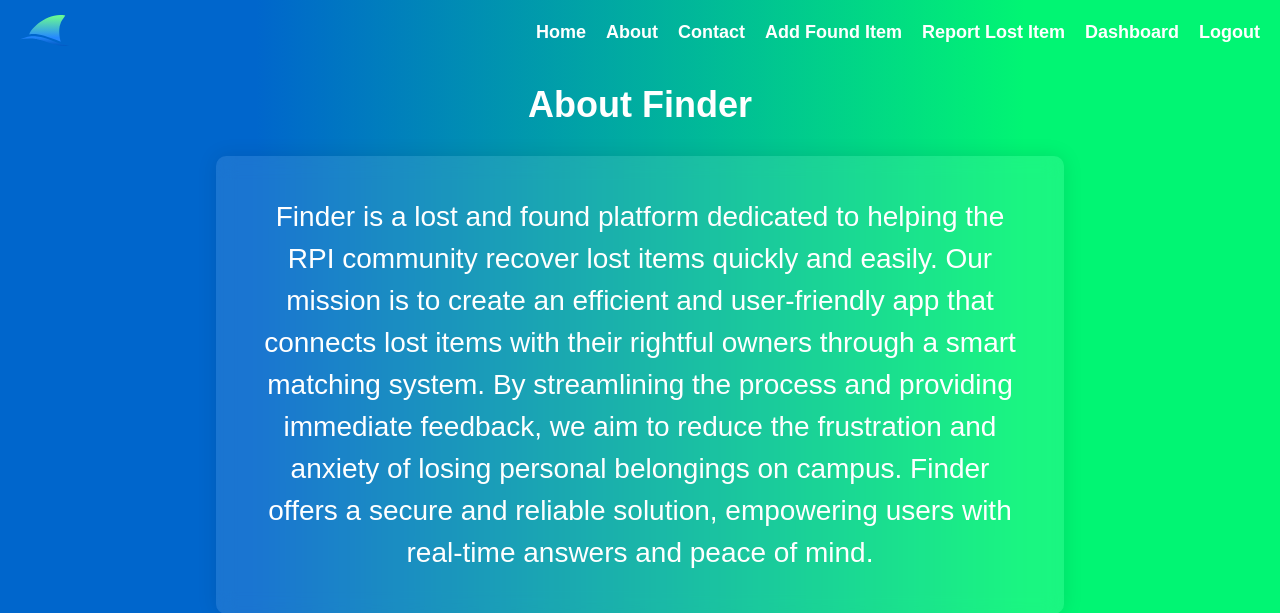
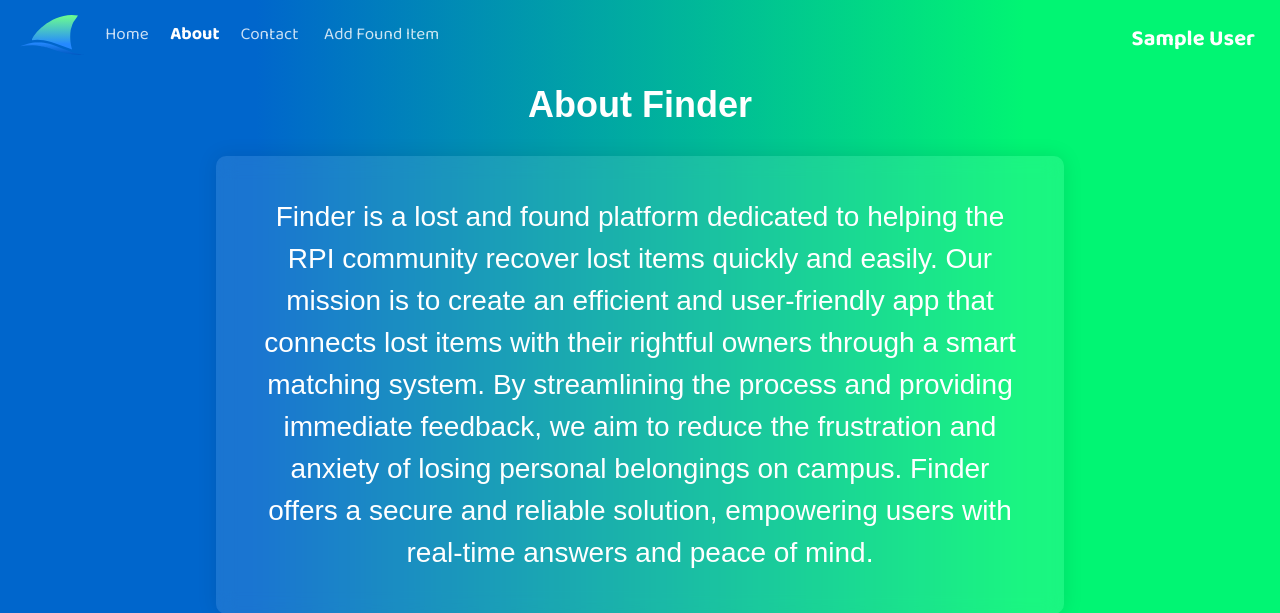
Before and after one commit to jfodera/Finder, a PHP site: page /php/about.php in a window 1280 px wide. Shown: the top 613 px of the page. Run offline with PHP 8.4, Linux system fonts and the light colour scheme; the visitor is signed in with stand-in values (Sample User, id 1).

Commit message:
updated navbar options to improve navigation clarity, updated header styling, integrated account name into logout button for dashboard personalization

```diff
--- a/php/header.php
+++ b/php/header.php
@@ -17,35 +17,50 @@ if (session_status() === PHP_SESSION_NONE) {
     <div class="header-content">
         <!-- Uses php for the source so that this header can be used on multiple pages -->
          <!-- directly acter questionmark is if evaluates to true, after colon is false -->
-        <a id="logoLin" href="<?php echo (basename($_SERVER['PHP_SELF']) == 'index.php' ? 'index.php' : '../index.php'); ?>">
+        <!-- <a id="logoLin" href="<?php echo (basename($_SERVER['PHP_SELF']) == 'index.php' ? 'index.php' : '../index.php'); ?>">
             <img class="logo-image" src="<?php echo (basename($_SERVER['PHP_SELF']) == 'index.php' ? 'assets/logo.svg' : '../assets/logo.svg'); ?>" alt="Finder Logo">
-        </a>
+        </a> -->
 
         <div class="hamburger" id="hamburger">
             &#9776;
         </div>
         <nav id="nav-menu" class="nav-menu">
+            <a id="logoLin" href="<?php echo (basename($_SERVER['PHP_SELF']) == 'index.php' ? 'index.php' : '../index.php'); ?>">
+                <img class="logo-image" src="<?php echo (basename($_SERVER['PHP_SELF']) == 'index.php' ? 'assets/logo.svg' : '../assets/logo.svg'); ?>" alt="Finder Logo">
+            </a>
             <ul>
-                <li><a href="<?php echo (basename($_SERVER['PHP_SELF']) == 'index.php') ? 'index.php' : '../index.php'; ?>">Home</a></li>
-                <li><a href="<?php echo (basename($_SERVER['PHP_SELF']) == 'index.php') ? 'php/about.php' : 'about.php'; ?>">About</a></li>
-                <li><a href="<?php echo (basename($_SERVER['PHP_SELF']) == 'index.php') ? 'php/contact.php' : 'contact.php'; ?>">Contact</a></li>
+                <li><a class="<?php echo (basename($_SERVER['PHP_SELF']) == 'dashboard.php' ? 'active' : ''); ?>" href="dashboard.php">Home</a></li>
+                <li><a class="<?php echo (basename($_SERVER['PHP_SELF']) == 'about.php' ? 'active' : ''); ?>" href="about.php">About</a></li>
+                <li><a class="<?php echo (basename($_SERVER['PHP_SELF']) == 'contact.php' ? 'active' : ''); ?>" href="contact.php">Contact</a></li>
 
                 <?php if (isset($_SESSION['user_id'])): ?>
                     <!-- Links for logged in users -->
                     <?php if ($_SESSION['is_recorder']): ?>
-                        <li><a href="<?php echo (basename($_SERVER['PHP_SELF']) == 'index.php') ? 'php/found_item_form.php' : 'found_item_form.php'; ?>">Add Found Item</a></li>
+                        <li><a href="found_item_form.php">Add Found Item</a></li>
                     <?php endif; ?>
-                    <li><a href="<?php echo (basename($_SERVER['PHP_SELF']) == 'index.php') ? 'php/item_form_user.php' : 'item_form_user.php'; ?>">Report Lost Item</a></li>
-                    <li><a href="<?php echo (basename($_SERVER['PHP_SELF']) == 'index.php') ? 'php/dashboard.php' : 'dashboard.php'; ?>">Dashboard</a></li>
-                    <li><a href="<?php echo (basename($_SERVER['PHP_SELF']) == 'index.php') ? 'php/logout.php' : 'logout.php'; ?>">Logout</a></li>
                 <?php else: ?>
                     <!-- Links for guests -->
-                    <li><a href="<?php echo (basename($_SERVER['PHP_SELF']) == 'index.php') ? 'php/login.php' : 'login.php'; ?>">Login</a></li>
-                    <li><a href="<?php echo (basename($_SERVER['PHP_SELF']) == 'index.php') ? 'php/user_type.php' : 'user_type.php'; ?>">Register</a></li>
+                    <li><a href="login.php">Login</a></li>
+                    <li><a href="user_type.php">Register</a></li>
                 <?php endif; ?>
             </ul>
         </nav>
+        <div id="account-name"><a id="account-name-a" href="logout.php"><?php echo $_SESSION['name'] ?></a></div>
     </div>
 </header>
 </body>
+<script>
+
+    nameElement = document.querySelector('#account-name');
+    nameElementInner = document.querySelector('#account-name-a');
+    nameElement.addEventListener("mouseover", () => {
+        nameElementInner.classList.add("logout-visible")
+        setTimeout(function() {nameElementInner.innerHTML = "Logout"}, 100);
+
+    });
+    nameElement.addEventListener("mouseout", () => {
+        nameElementInner.classList.remove("logout-visible")
+        setTimeout(function() {nameElementInner.innerHTML = "<?php echo $_SESSION['name'] ?>" }, 100);
+    });
+</script>
 </html>
--- a/php/login.php
+++ b/php/login.php
@@ -51,7 +51,7 @@ if ($_SERVER["REQUEST_METHOD"] == "POST") {
         $error = "All fields are required";
     } else {
         try {
-            $stmt = $pdo->prepare("SELECT user_id, email, password, is_recorder, is_verified FROM users WHERE email = ?");
+            $stmt = $pdo->prepare("SELECT user_id, first_name, email, password, is_recorder, is_verified FROM users WHERE email = ?");
             $stmt->execute([$email]);
             $user = $stmt->fetch();
 
@@ -60,6 +60,7 @@ if ($_SERVER["REQUEST_METHOD"] == "POST") {
                 if ($user['is_verified']) {
                     $_SESSION['user_id'] = $user['user_id'];
                     $_SESSION['email'] = $user['email'];
+                    $_SESSION['name'] = $user['first_name'];
                     $_SESSION['is_recorder'] = $user['is_recorder'];
 
                     header("Location: dashboard.php");
--- a/style.css
+++ b/style.css
@@ -1,3 +1,8 @@
+@font-face {
+  font-family: 'Baloo-2';
+  src: url('assets/Baloo2-VariableFont_wght.ttf') format('truetype');
+}
+
 body,
 html {
   height: 100%;
@@ -33,17 +38,6 @@ html {
   background: linear-gradient(to right, #0066cc 20%, #01f573 80%);
   color: white;
   text-align: center;
-}
-
-.logo {
-  font-size: 48px;
-  font-weight: bold;
-  margin-bottom: 20px;
-}
-
-.logo-image {
-  width: 50px;
-  height: auto;
 }
 
 .description {
@@ -153,6 +147,7 @@ html {
   right: 0;
   z-index: 1000;
   width: 100%;
+  font-family: 'Baloo-2';
 }
 
 .header-content {
@@ -163,10 +158,9 @@ html {
   box-sizing: border-box;
 }
 
-.logo {
-  color: white;
-  font-size: 24px;
-  font-weight: bold;
+.logo-image {
+  height: 40px;
+  width: auto;
 }
 
 .hamburger {
@@ -188,8 +182,13 @@ html {
   display: flex;
 }
 
-.nav-menu ul li {
+.nav-menu ul li{
   margin-left: 20px;
+  margin-bottom: 10px;
+  display: flex;
+  align-items: center;
+  justify-content: center;
+  text-align: center;
 }
 
 .nav-menu ul li a {
@@ -197,11 +196,42 @@ html {
   text-decoration: none;
   font-weight: bold;
   font-size: 18px;
-  transition: opacity 0.3s;
+  transition: 0.3s;
 }
 
-.nav-menu ul li a:hover {
-  opacity: 0.8;
+.nav-menu ul li a:not(.active) {
+  opacity: .8;
+  scale: .95;
+  font-weight: normal;
+}
+
+.nav-menu ul li a:not(.active):hover {
+  scale: 1.1;
+  opacity: .9;
+}
+
+#account-name-a {
+  display: flex;
+  font-size: 22px;
+  text-decoration: none;
+  font-weight: bold;
+  /* margin-right: 5px; */
+  transition: 1s;
+  padding: 5px;
+  min-width: 80px;
+  text-align: right;
+  justify-content: center;
+}
+
+#account-name-a:not(.logout-visible) {
+  color: white;
+}
+
+.logout-visible {
+  border-radius: 25px;
+  background-color: white;
+  color: black;
+  scale: 1.05;
 }
 
 /* Mobile Styles */
```
Also changed, not shown: assets/Baloo2-VariableFont_wght.ttf (added).
